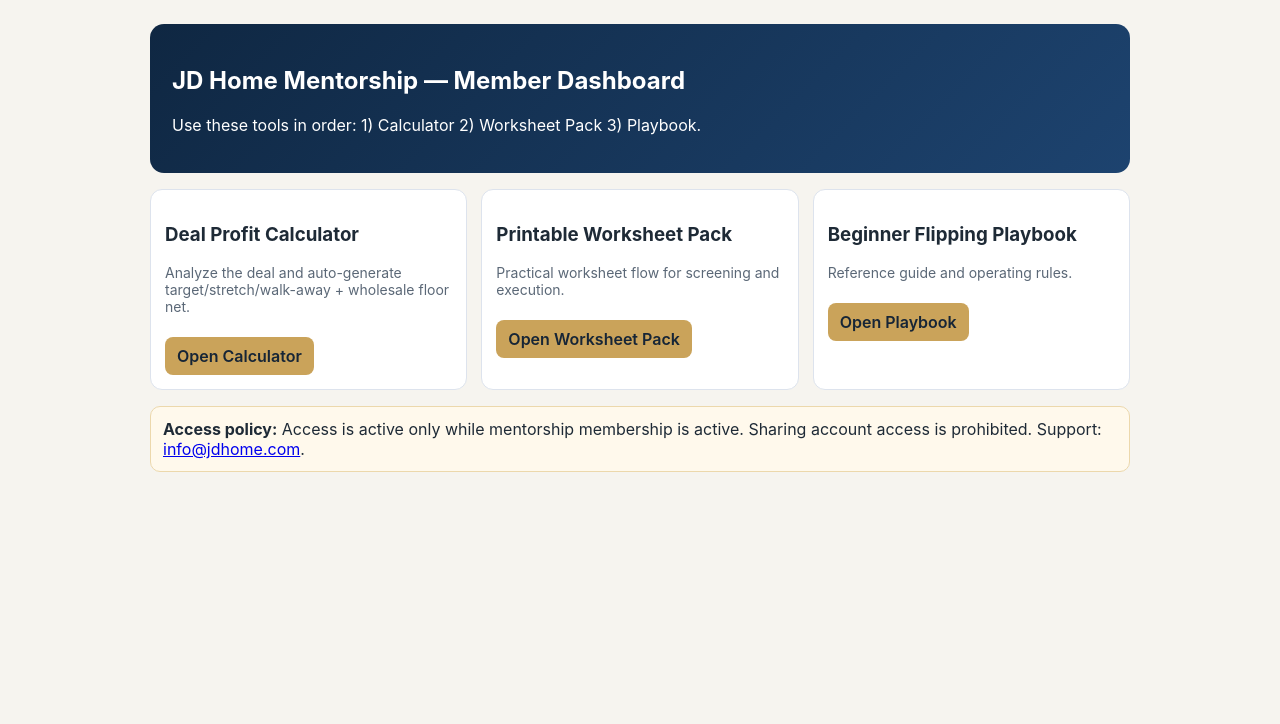
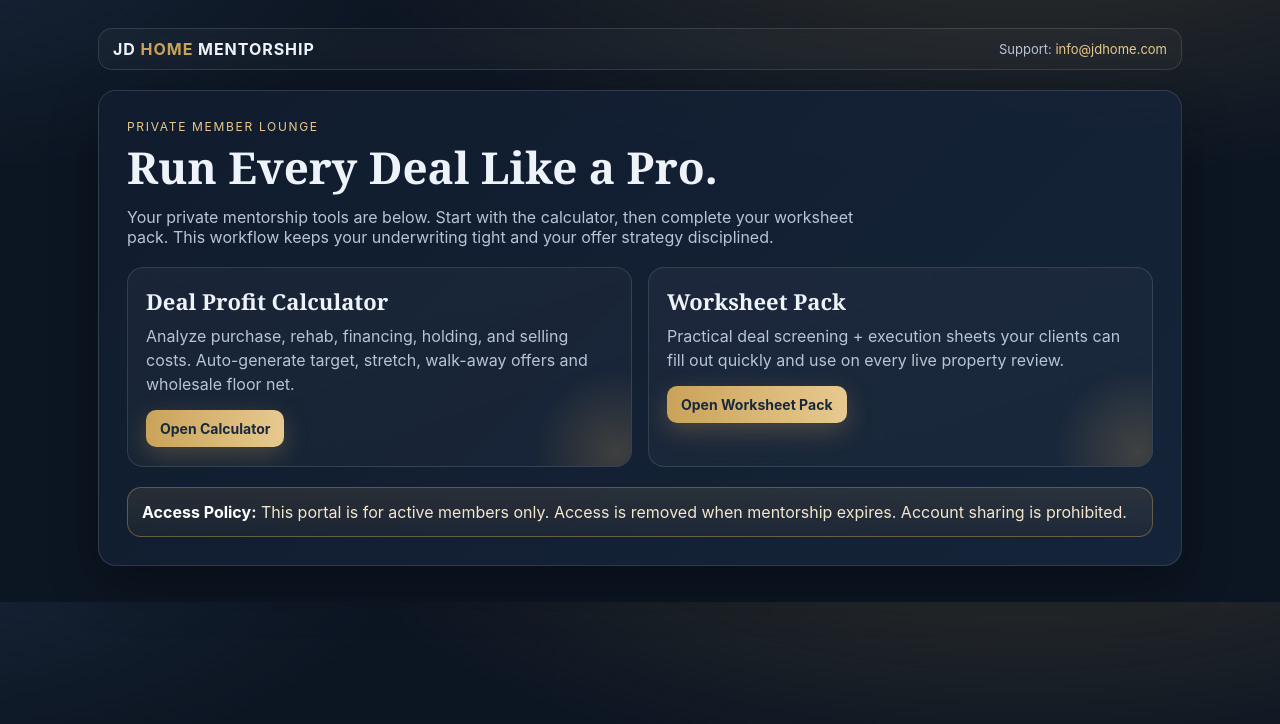
Before and after one commit to jannetteruiz7-bot/jdhome-mentorship, a plain HTML site: page index.html in a window 1280 px wide. Drawn offline with Linux system fonts and the light colour scheme.

Commit message:
Redesign dashboard to luxury style and remove playbook link

```diff
--- a/index.html
+++ b/index.html
@@ -3,16 +3,83 @@
 <head>
   <meta charset="utf-8"/>
   <meta name="viewport" content="width=device-width, initial-scale=1"/>
-  <title>JD Home Mentorship Dashboard</title>
+  <title>JD Home Mentorship | Member Lounge</title>
   <style>
-    body{font-family:Inter,Segoe UI,Arial,sans-serif;background:#f6f4ef;margin:0;color:#1e2a36}
-    .wrap{max-width:980px;margin:24px auto;padding:0 16px}
-    .hero{background:linear-gradient(135deg,#0f2742,#1d436f);color:#fff;padding:22px;border-radius:14px}
-    .cards{display:grid;grid-template-columns:repeat(auto-fit,minmax(220px,1fr));gap:14px;margin-top:16px}
-    .card{background:#fff;border:1px solid #dde3ed;border-radius:12px;padding:14px}
-    .btn{display:inline-block;margin-top:8px;padding:9px 12px;background:#caa35a;color:#162536;text-decoration:none;border-radius:8px;font-weight:600}
-    .muted{color:#5b6877;font-size:14px}
-    .rule{background:#fff9ec;border:1px solid #ecd8ac;border-radius:10px;padding:12px;margin-top:16px}
+    :root{
+      --bg:#0c1522;
+      --panel:#111d2e;
+      --panel-2:#17263d;
+      --gold:#caa35a;
+      --gold-soft:#e7c98f;
+      --text:#eef3fa;
+      --muted:#b8c4d6;
+      --line:rgba(255,255,255,.12);
+    }
+    *{box-sizing:border-box}
+    body{
+      margin:0;
+      font-family:Inter,Segoe UI,Arial,sans-serif;
+      color:var(--text);
+      background:
+        radial-gradient(1200px 500px at 80% -20%, rgba(202,163,90,.20), transparent 60%),
+        radial-gradient(900px 400px at -10% -10%, rgba(90,130,180,.16), transparent 60%),
+        var(--bg);
+    }
+    .wrap{max-width:1120px;margin:0 auto;padding:28px 18px 36px}
+    .nav{
+      display:flex;justify-content:space-between;align-items:center;
+      margin-bottom:20px;padding:10px 14px;border:1px solid var(--line);
+      border-radius:14px;background:rgba(255,255,255,.03);backdrop-filter: blur(4px);
+    }
+    .brand{font-weight:700;letter-spacing:.06em;text-transform:uppercase}
+    .brand span{color:var(--gold)}
+    .support{color:var(--muted);font-size:13px}
+    .support a{color:var(--gold-soft);text-decoration:none}
+
+    .hero{
+      border:1px solid var(--line);
+      border-radius:18px;
+      background:linear-gradient(135deg, rgba(17,29,46,.95), rgba(23,38,61,.88));
+      padding:28px;
+      box-shadow:0 20px 50px rgba(0,0,0,.28);
+    }
+    .eyebrow{color:var(--gold-soft);font-size:12px;letter-spacing:.14em;text-transform:uppercase}
+    h1{margin:10px 0 10px;font-size:clamp(28px,4vw,44px);line-height:1.06;font-family:Georgia,Times New Roman,serif}
+    .lead{color:var(--muted);max-width:760px}
+
+    .cards{display:grid;grid-template-columns:repeat(auto-fit,minmax(280px,1fr));gap:16px;margin-top:20px}
+    .card{
+      border:1px solid var(--line);
+      border-radius:16px;
+      padding:18px;
+      background:linear-gradient(160deg, rgba(255,255,255,.04), rgba(255,255,255,.02));
+      min-height:200px;
+      position:relative;
+      overflow:hidden;
+    }
+    .card:before{
+      content:"";position:absolute;inset:auto -70px -70px auto;width:170px;height:170px;border-radius:50%;
+      background:radial-gradient(circle, rgba(202,163,90,.22), transparent 68%);
+    }
+    .card h3{margin:0 0 8px;font-size:22px;font-family:Georgia,Times New Roman,serif}
+    .card p{margin:0;color:var(--muted);line-height:1.5}
+    .btn{
+      display:inline-block;margin-top:14px;padding:10px 14px;border-radius:10px;
+      background:linear-gradient(90deg,var(--gold),var(--gold-soft));
+      color:#19283d;text-decoration:none;font-weight:700;font-size:14px;
+      box-shadow:0 8px 24px rgba(202,163,90,.28);
+    }
+
+    .rule{
+      margin-top:20px;
+      border:1px solid rgba(202,163,90,.4);
+      border-radius:14px;
+      background:linear-gradient(180deg, rgba(202,163,90,.12), rgba(202,163,90,.05));
+      padding:14px;
+      color:#f2e6cd;
+    }
+    .rule strong{color:#fff}
+    .rule a{color:#fff}
   </style>
 
   <!-- MemberSpace install snippet goes here -->
@@ -23,32 +90,33 @@
 </head>
 <body>
   <div class="wrap">
+    <header class="nav">
+      <div class="brand">JD <span>HOME</span> MENTORSHIP</div>
+      <div class="support">Support: <a href="mailto:info@jdhome.com">info@jdhome.com</a></div>
+    </header>
+
     <section class="hero">
-      <h1>JD Home Mentorship — Member Dashboard</h1>
-      <p>Use these tools in order: 1) Calculator 2) Worksheet Pack 3) Playbook.</p>
-    </section>
+      <div class="eyebrow">Private Member Lounge</div>
+      <h1>Run Every Deal Like a Pro.</h1>
+      <p class="lead">Your private mentorship tools are below. Start with the calculator, then complete your worksheet pack. This workflow keeps your underwriting tight and your offer strategy disciplined.</p>
 
       <section class="cards">
         <article class="card">
           <h3>Deal Profit Calculator</h3>
-        <p class="muted">Analyze the deal and auto-generate target/stretch/walk-away + wholesale floor net.</p>
+          <p>Analyze purchase, rehab, financing, holding, and selling costs. Auto-generate target, stretch, walk-away offers and wholesale floor net.</p>
           <a class="btn" href="./calculator.html">Open Calculator</a>
         </article>
+
         <article class="card">
-        <h3>Printable Worksheet Pack</h3>
-        <p class="muted">Practical worksheet flow for screening and execution.</p>
+          <h3>Worksheet Pack</h3>
+          <p>Practical deal screening + execution sheets your clients can fill out quickly and use on every live property review.</p>
           <a class="btn" href="./worksheet-pack.html">Open Worksheet Pack</a>
-      </article>
-      <article class="card">
-        <h3>Beginner Flipping Playbook</h3>
-        <p class="muted">Reference guide and operating rules.</p>
-        <a class="btn" href="./playbook.html">Open Playbook</a>
         </article>
       </section>
 
       <section class="rule">
-      <strong>Access policy:</strong>
-      Access is active only while mentorship membership is active. Sharing account access is prohibited. Support: <a href="mailto:info@jdhome.com">info@jdhome.com</a>.
+        <strong>Access Policy:</strong> This portal is for active members only. Access is removed when mentorship expires. Account sharing is prohibited.
+      </section>
     </section>
   </div>
 </body>
```
Lines whose indentation alone changed are shown as unchanged.
